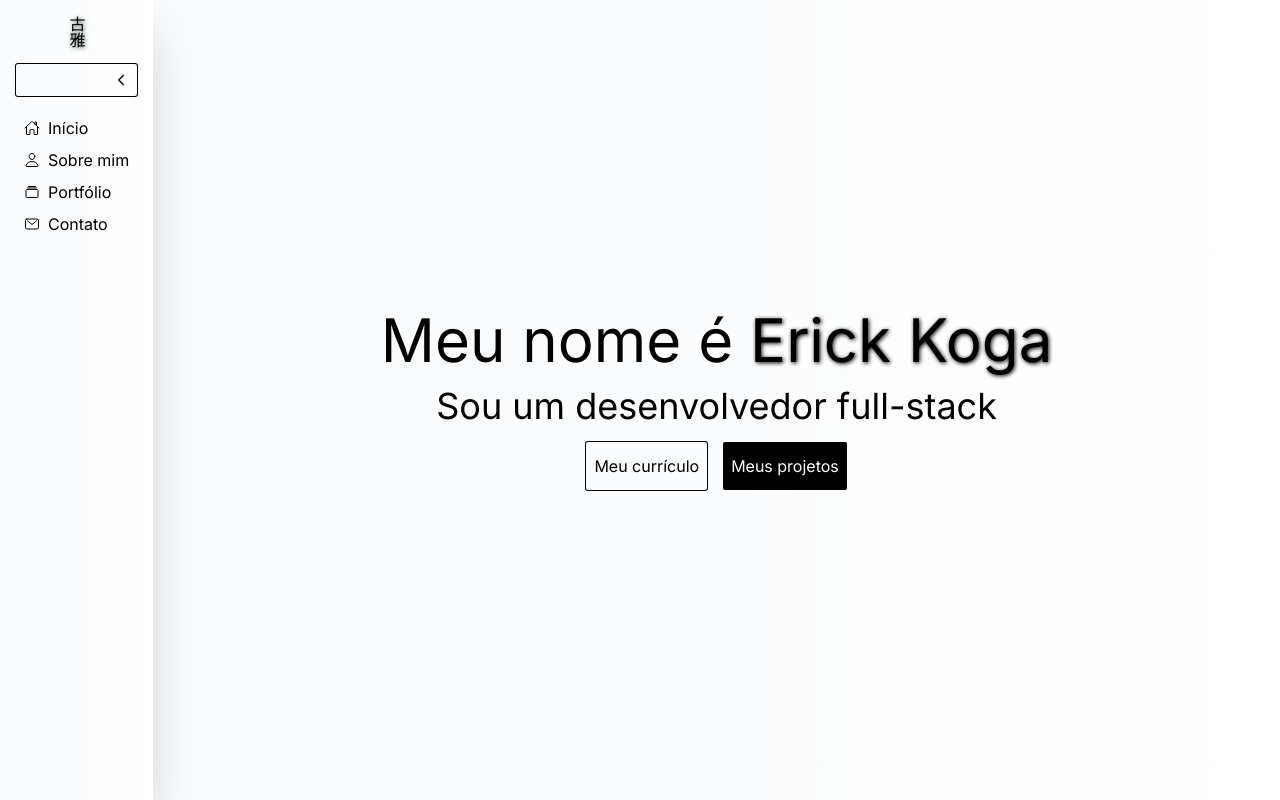
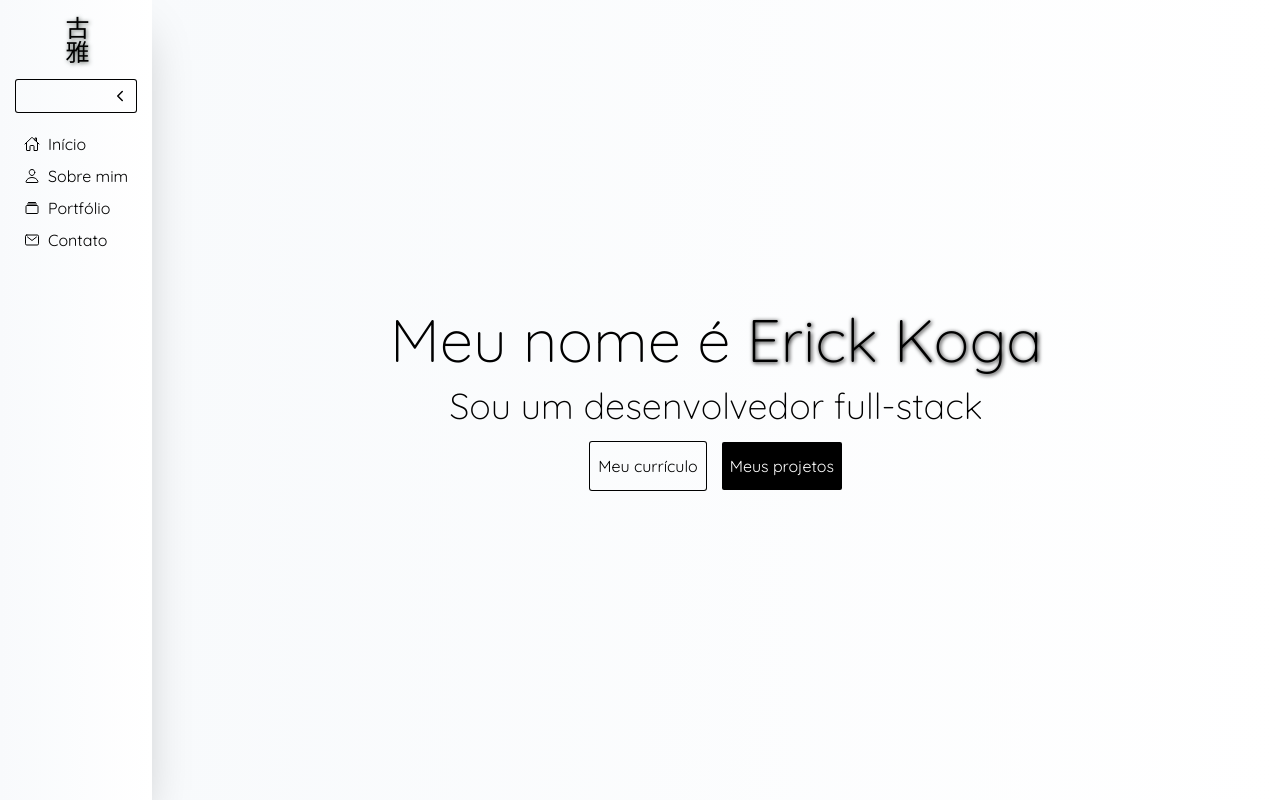
Before and after one commit to ErickKoga/koga-portfolio-front, a Next.js app: page / in a window 1280 px wide. Built offline with nearby package versions, Linux system fonts and the light colour scheme.

Commit message:
style: set basic root CSS rules and update font

```diff
--- a/src/app/globals.css
+++ b/src/app/globals.css
@@ -1,3 +1,19 @@
 @tailwind base;
 @tailwind components;
 @tailwind utilities;
+
+@layer base {
+  body {
+    @apply bg-white text-black min-h-screen w-full;
+  }
+
+  h1 {
+    @apply text-2xl font-thin;
+  }
+  h2 {
+    @apply text-xl font-extralight;
+  }
+  h3 {
+    @apply text-lg font-light;
+  }
+}
--- a/src/app/layout.tsx
+++ b/src/app/layout.tsx
@@ -1,8 +1,8 @@
 import type { Metadata } from "next";
-import { Inter } from "next/font/google";
+import { Quicksand } from "next/font/google";
 import "./globals.css";
 
-const inter = Inter({ subsets: ["latin"] });
+const font = Quicksand({ subsets: ["latin"] });
 
 export const metadata: Metadata = {
   title: "Create Next App",
@@ -16,7 +16,7 @@ export default function RootLayout({
 }) {
   return (
     <html lang="pt-BR">
-      <body className={inter.className}>{children}</body>
+      <body className={font.className}>{children}</body>
     </html>
   );
 }
```
